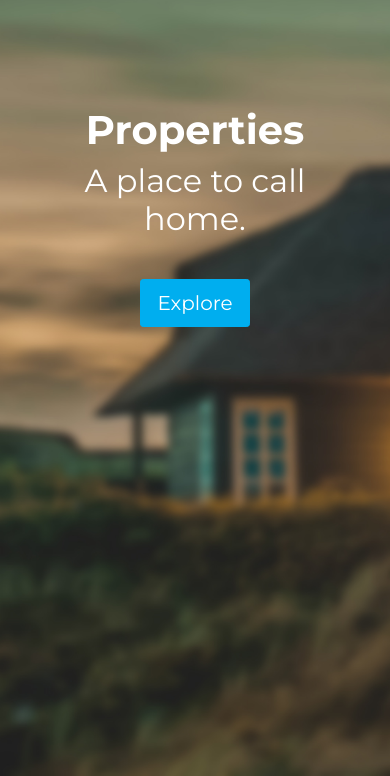
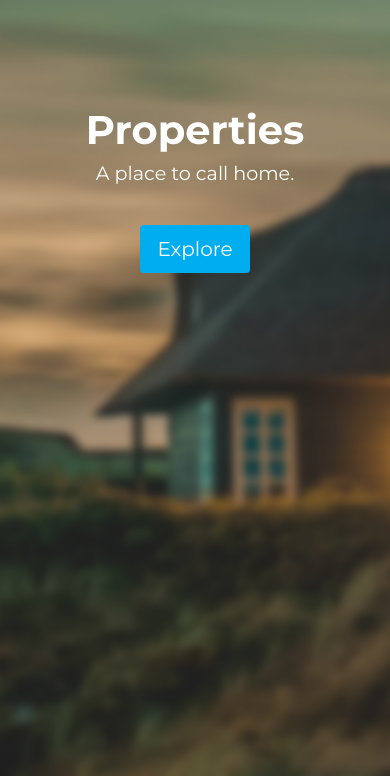
Before and after one commit to milantrkulja/bktest, a plain HTML site: page properties.html in a window 390 px wide. Shown: the part 68-844 px from the top of the page. Drawn offline with nearby package versions, Linux system fonts and the light colour scheme.

Commit message:
Add files via upload

```diff
--- a/css/mstyles.css
+++ b/css/mstyles.css
@@ -134,6 +134,10 @@
   margin-top: 5rem;
 }
 
+.properties-cover-content h2{
+  font-size: 1.2rem;
+}
+
 #building {
   padding: 4% 10%;
 }
```
